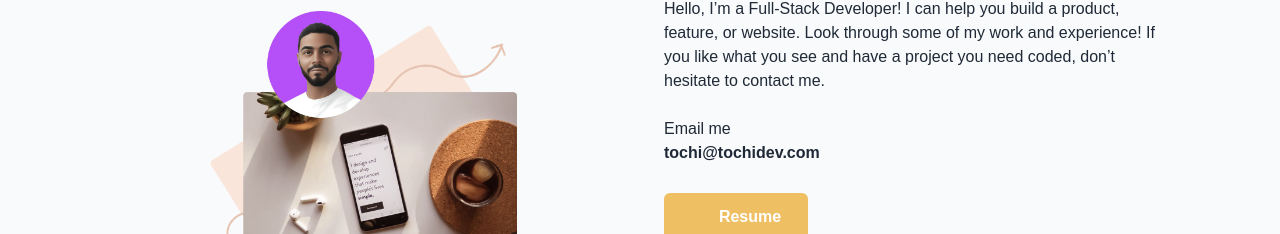
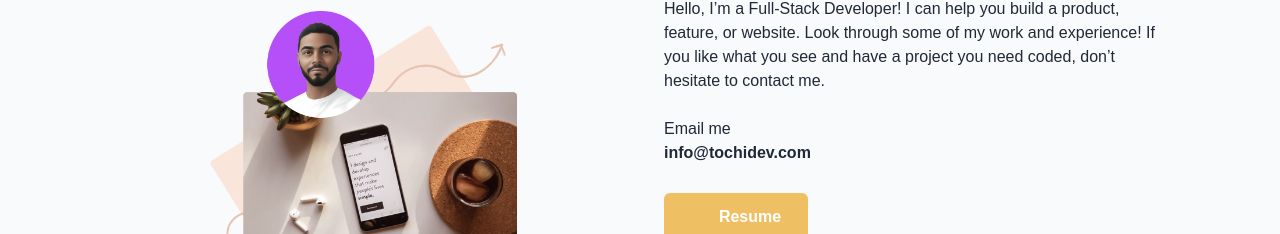
Before and after one commit to ticoniq/tochidev, a React (Create React App) app: page / in a window 1280 px wide. Shown: the part 983-1217 px from the top of the page. Built offline with nearby package versions, Linux system fonts and the light colour scheme; no server answers; some icons are missing; the HTML template or start-up script is replaced by a standard one.

Commit message:
Update About.jsx

```diff
--- a/src/components/About.jsx
+++ b/src/components/About.jsx
@@ -50,7 +50,7 @@ function About() {
               <br />
               <br />
               Email me <br />
-              <span className="font-semibold">tochi@tochidev.com</span>
+              <span className="font-semibold">info@tochidev.com</span>
               <div>
                 <a
                   href="https://drive.google.com/file/d/1Pf6WkcfjZY4F-ash5zu2v4X1rJuZITvG/view?usp=sharing"
```
